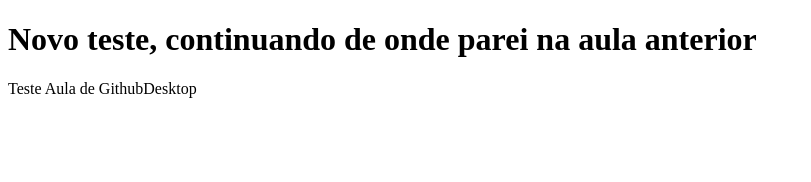
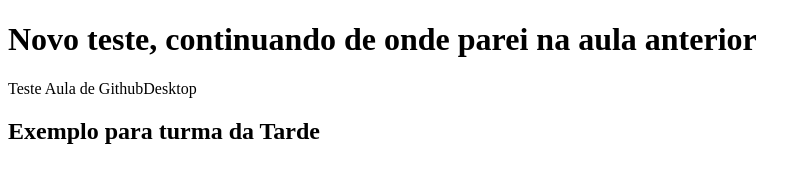
Before and after one commit to claytonsouza79/aula-teste-github, a plain HTML site: page aula-teste/index.html in a window 1280 px wide. Shown: the whole page, without its empty margins (0-811 px from the left). Drawn offline with Linux system fonts and the light colour scheme.

Commit message:
exemplo
Demonstrando o Github desktop

```diff
--- a/aula-teste/index.html
+++ b/aula-teste/index.html
@@ -8,5 +8,6 @@
 <body>
     <h1>Novo teste, continuando de onde parei na aula anterior</h1>
     <p>Teste Aula de GithubDesktop</p>
+    <h2>Exemplo para turma da Tarde</h2>
 </body>
 </html>
```
